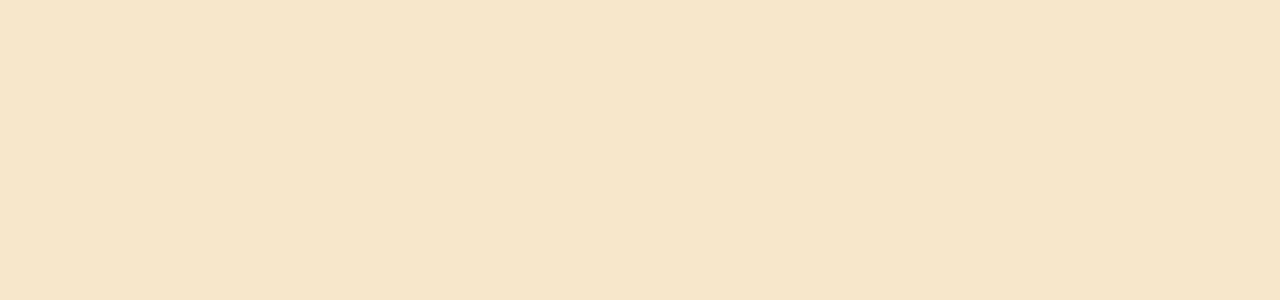
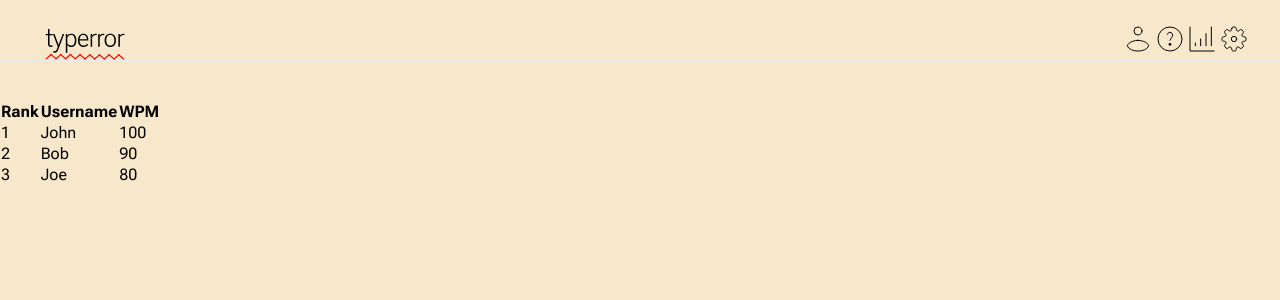
Before and after one commit to team-thunderdome/typerror, a React (Create React App) app in the folder client/: page /leaderboard in a window 1280 px wide. Before the commit this address had no page. Shown: the top 300 px of the page. Built offline with nearby package versions, Linux system fonts and the light colour scheme.

Commit message:
Add basic leaderboard

```diff
--- a/client/src/App.js
+++ b/client/src/App.js
@@ -2,6 +2,9 @@ import { BrowserRouter as Router, Routes, Route } from "react-router-dom";
 import LandingPage from "./LandingPage.js";
 import GamingPage from "./GamingPage.js";
 import ResultsPage from "./ResultsPage.js";
+import LeaderBoard from "./Leaderboard.js";
+
+// we need to route in other pages
 
 function App() {
   return (
@@ -11,6 +14,7 @@ function App() {
           <Route path="/" element={<LandingPage />} />
           <Route path="/gamingpage" element={<GamingPage />} />
           <Route path="/results" element={<ResultsPage />} />
+          <Route path="/leaderboard" element={<LeaderBoard />} />
         </Routes>
       </Router>
     </div>
--- /dev/null
+++ b/client/src/Leaderboard.css
@@ -0,0 +1,25 @@
+.ldrTable {
+  width: 500px;
+  margin: 20px 0;
+  font-size: 18px;
+  text-align: center;
+}
+
+.ldrTable th,
+.ldrTable td {
+  border: 1px solid #ddd;
+  padding: 12px 15px;
+}
+
+.ldrTable th {
+  background-color: #f2f2f2;
+  color: #333;
+}
+
+.ldrTable tr:nth-child(even) {
+  background-color: #f9f9f9;
+}
+
+.ldrTable tr:hover {
+  background-color: #f1f1f1;
+}
--- /dev/null
+++ b/client/src/Leaderboard.js
@@ -0,0 +1,33 @@
+import Header from "./Header.js";
+import "./Leaderboard.css";
+
+const LeaderBoard = () => {
+  return (
+    <div>
+      <Header />
+      <table className="ldrTable"></table>
+      <tr>
+        <th>Rank</th>
+        <th>Username</th>
+        <th>WPM</th>
+      </tr>
+      <tr>
+        <td>1</td>
+        <td>John</td>
+        <td>100</td>
+      </tr>
+      <tr>
+        <td>2</td>
+        <td>Bob</td>
+        <td>90</td>
+      </tr>
+      <tr>
+        <td>3</td>
+        <td>Joe</td>
+        <td>80</td>
+      </tr>
+    </div>
+  );
+};
+
+export default LeaderBoard;
```
